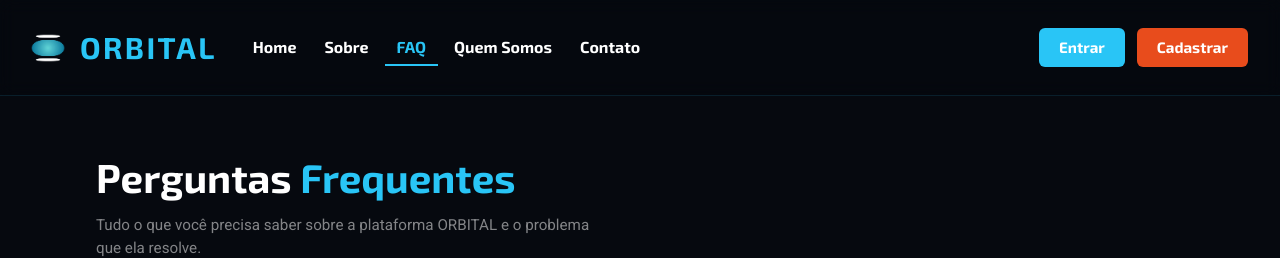
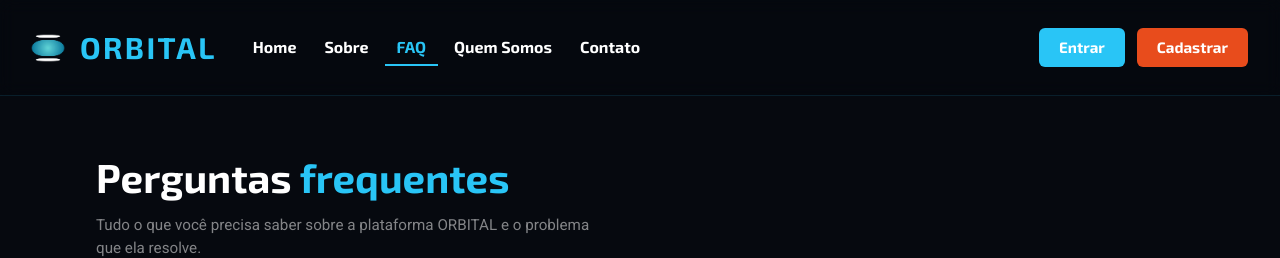
Before and after one commit to ismrqs/orbital, a React (Vite) app: page /faq in a window 1280 px wide. Shown: the top 258 px of the page. Built offline with nearby package versions, Linux system fonts and the light colour scheme.

Commit message:
alterando capitalização do título em faq e quemsomos e corrigindo tecnologia usada no projeto

```diff
--- a/src/pages/Faq.tsx
+++ b/src/pages/Faq.tsx
@@ -49,7 +49,7 @@ function FAQ() {
           style={{ borderBottom: "1px solid rgba(41,197,246,0.1)" }}
         >
           <h1 className="font-['Exo_2',sans-serif] font-bold leading-tight mb-3 text-[2.5rem] max-[480px]:text-[1.8rem] min-[481px]:max-[991px]:text-[2rem]">
-            Perguntas <span className="text-[#29c5f6]">Frequentes</span>
+            Perguntas <span className="text-[#29c5f6]">frequentes</span>
           </h1>
           <p className="text-white/50 text-[0.95rem] max-w-[32rem]">
             Tudo o que você precisa saber sobre a plataforma ORBITAL e o problema que ela resolve.
--- a/src/pages/QuemSomos.tsx
+++ b/src/pages/QuemSomos.tsx
@@ -65,7 +65,7 @@ function QuemSomos() {
             max-[480px]:text-[1.8rem]
             min-[481px]:max-[991px]:text-[2rem]
           ">
-            Nossos <span className="text-[#29c5f6]">Integrantes</span>
+            Nossos <span className="text-[#29c5f6]">integrantes</span>
           </h1>
           <p className="text-white/50 text-[0.95rem] max-w-[32rem]">
             Conheça os estudantes por trás da plataforma ORBITAL.
--- a/src/pages/Sobre.tsx
+++ b/src/pages/Sobre.tsx
@@ -144,8 +144,8 @@ function Sobre() {
               { nome: "TypeScript",    sub: "Tipagem estática",    icon: <Cpu size={20} />,        cor: "#29c5f6" },
               { nome: "Tailwind CSS",  sub: "Estilização",         icon: <Globe size={20} />,      cor: "#29c5f6" },
               { nome: "NASA API",      sub: "Dados orbitais",      icon: <Satellite size={20} />,  cor: "#29c5f6" },
-              { nome: "Java",          sub: "Back-end",             icon: <Cpu size={20} />,        cor: "#e84c1c" },
-              { nome: "Spring Boot",   sub: "API REST",            icon: <Activity size={20} />,   cor: "#e84c1c" },
+              { nome: "Java",          sub: "Back-end",            icon: <Cpu size={20} />,        cor: "#e84c1c" },
+              { nome: "Quarkus",       sub: "API REST",            icon: <Activity size={20} />,   cor: "#e84c1c" },
               { nome: "Oracle SQL",    sub: "Banco de dados",      icon: <Database size={20} />,   cor: "#e84c1c" },
               { nome: "Space-Track",   sub: "Rastreamento",        icon: <Navigation size={20} />, cor: "#e84c1c" },
             ].map((tech) => {
```
